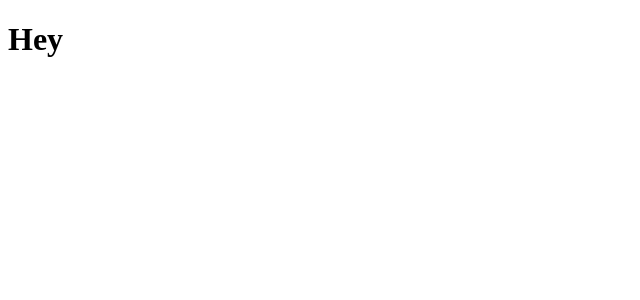
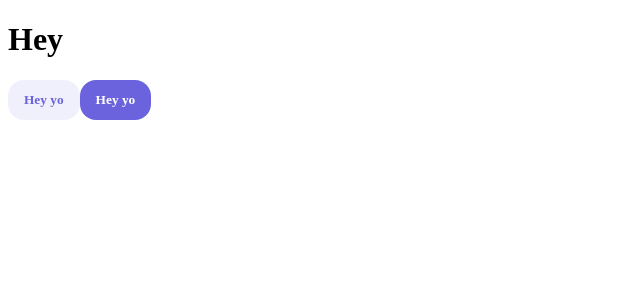
Before and after one commit to bacebu4/ui-library, a React app: page / in a window 1280 px wide. Shown: the top 300 px of the page, without its empty margins (0-640 px from the left). Built offline with nearby package versions, Linux system fonts and the light colour scheme; the HTML template or start-up script is replaced by a standard one.

Commit message:
feat: added button component

```diff
--- a/example/src/App.tsx
+++ b/example/src/App.tsx
@@ -1,5 +1,12 @@
 import React from "react";
+import { BaceButton } from "@ui-library/BaceButton";
 
 export const App: React.FC = () => {
-  return <h1>Hey</h1>;
+  return (
+    <>
+      <h1>Hey</h1>
+      <BaceButton>Hey yo</BaceButton>
+      <BaceButton isSolid>Hey yo</BaceButton>
+    </>
+  );
 };
--- a/package.json
+++ b/package.json
@@ -17,6 +17,7 @@
     "@babel/preset-typescript": "^7.13.0",
     "@types/react": "^17.0.3",
     "@types/react-dom": "^17.0.2",
+    "@types/styled-components": "^5.1.8",
     "@typescript-eslint/eslint-plugin": "^4.17.0",
     "@typescript-eslint/parser": "^4.17.0",
     "babel-loader": "^8.2.2",
@@ -32,6 +33,7 @@
     "eslint-plugin-react-hooks": "^1.7.0",
     "jest": "^26.6.3",
     "prettier": "^2.2.1",
+    "styled-components": "^5.2.1",
     "typescript": "^4.2.3",
     "webpack": "^5.25.0",
     "webpack-cli": "^4.5.0",
--- /dev/null
+++ b/src/BaceButton.tsx
@@ -0,0 +1,17 @@
+import styled from "styled-components";
+
+type BaceButtonProps = {
+  isSolid?: boolean;
+};
+
+export const BaceButton = styled.button<BaceButtonProps>`
+  color: ${(props) => (props.isSolid ? "#fff" : "#6A63DD")};
+  background-color: ${(props) => (props.isSolid ? "#6A63DD" : "#6A63DD1a")};
+  flex: 1;
+  padding: 12px 16px;
+  border: 0;
+  border-radius: 16px;
+  font-family: inherit;
+  font-weight: 600;
+  cursor: pointer;
+`;
```
Also changed, not shown: .eslintrc.js, 1 other file (tests, documents, lock files or other folders).
